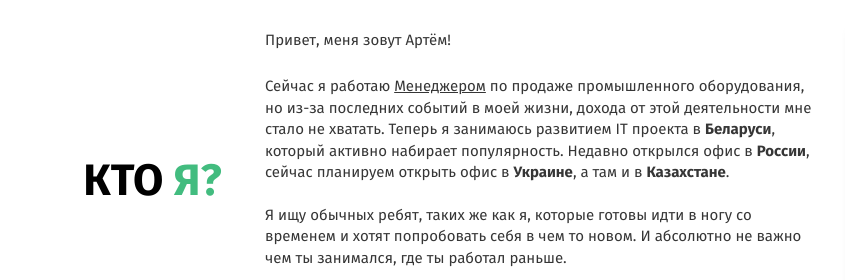
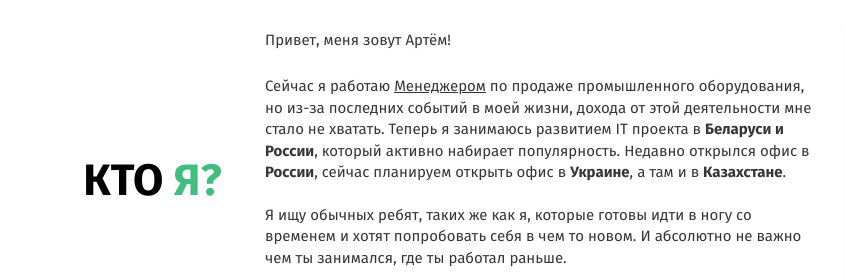
Before and after one commit to ShliaevArtem/ShliaevArtem.github.io, a plain HTML site: page index.html in a window 1280 px wide. Shown: the part 820-1100 px from the top of the page, 0-845 px from the left. Drawn offline with Linux system fonts and the light colour scheme; some packages are replaced by stand-ins of ours.

Commit message:
Update index.html

```diff
--- a/index.html
+++ b/index.html
@@ -99,7 +99,7 @@
 							<div class="single-about">
 								<p class="bolt">Привет, меня зовут Артём!</p>
 								<p>Сейчас я работаю <span style="text-decoration: underline;">Менеджером</span> по продаже промышленного оборудования, но из-за последних событий в моей жизни, дохода от этой деятельности мне стало не хватать.
-									Теперь я занимаюсь развитием IT проекта в <b>Беларуси</b>, который активно набирает популярность. Недавно открылся офис в <b>России</b>, сейчас планируем открыть офис в <b>Украине</b>, а там и в <b>Казахстане</b>.
+									Теперь я занимаюсь развитием IT проекта в <b>Беларуси и России</b>, который активно набирает популярность. Недавно открылся офис в <b>России</b>, сейчас планируем открыть офис в <b>Украине</b>, а там и в <b>Казахстане</b>.
 									<br>
 									<br>
 									Я ищу обычных ребят, таких же как я, которые готовы идти в ногу со временем и хотят попробовать себя в чем то новом. И абсолютно не важно чем ты занимался, где ты работал раньше.
```
